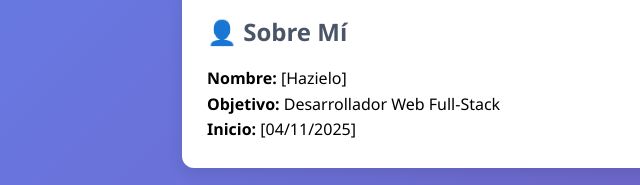
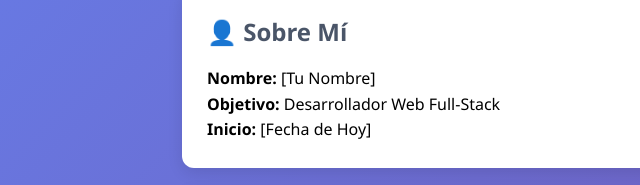
Before and after one commit to svela9857-svg/mi-primera-pagina-web, a plain HTML site: page index.html in a window 1280 px wide. Shown: the part 222-407 px from the top of the page, 58-698 px from the left. Drawn offline with Linux system fonts and the light colour scheme.

Commit message:
Update index.html

```diff
--- a/index.html
+++ b/index.html
@@ -113,9 +113,9 @@
 
         <div class="card">
             <h2>👤 Sobre Mí</h2>
-            <p><strong>Nombre:</strong> [Hazielo]</p>
+            <p><strong>Nombre:</strong> [Tu Nombre]</p>
             <p><strong>Objetivo:</strong> Desarrollador Web Full-Stack</p>
-            <p><strong>Inicio:</strong> [04/11/2025]</p>
+            <p><strong>Inicio:</strong> [Fecha de Hoy]</p>
         </div>
 
         <div class="card">
```
